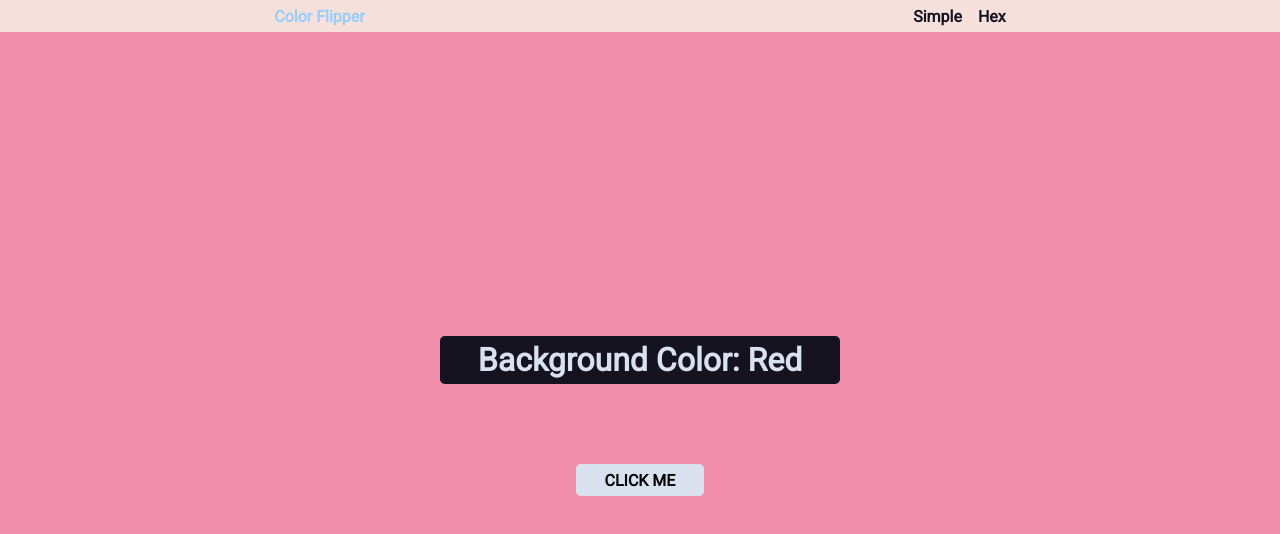
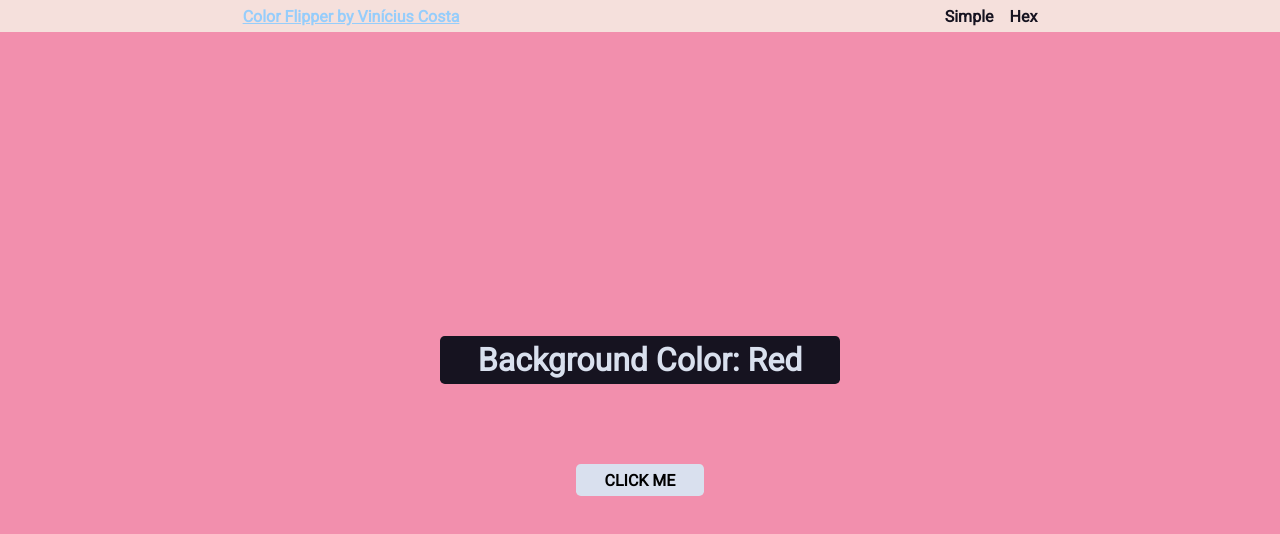
Before and after one commit to Jolonte/ColorFlipper, a plain HTML site: page index.html in a window 1280 px wide. Drawn offline with Linux system fonts and the light colour scheme.

Commit message:
🐛 fix: Pessoal link with rel

```diff
--- a/assets/js/main.js
+++ b/assets/js/main.js
@@ -8,6 +8,7 @@ const brand = document.querySelector('#brand');
 const radioSimple = document.querySelector('#simple');
 // event
 btn === null || btn === void 0 ? void 0 : btn.addEventListener(`click`, () => changeBackground());
+// function
 function changeBackground() {
     if (radioSimple.checked) {
         const rndNum = Math.floor(Math.random() * colorsSimple.length);
--- a/assets/scss/layout/_header.scss
+++ b/assets/scss/layout/_header.scss
@@ -23,7 +23,7 @@
         }
     }
 
-    &__ul--logo {
+    &__a--logo {
         color: $blue;
     }
 }
--- a/index.html
+++ b/index.html
@@ -11,9 +11,9 @@
 <body>
     <header>
         <nav class="header__nav">
-            <li class="header__section">
-                <ul class="header__ul header__ul--logo">Color Flipper</ul>
-            </li>
+            <ul class="header__section">
+                <a class="header__a header__a--logo" href="https://vinicius-costa-links.vercel.app/" target=”_blank” rel="noreferrer noopener">Color Flipper by Vinícius Costa</a>
+            </ul>
             <form action="" class="header__section">
                 <label for="simple">Simple</label>
                 <input type="radio" value="simple" name="question" id="simple" checked="checked">
```
Also changed, not shown: assets/css/style.css, 2 other files.
